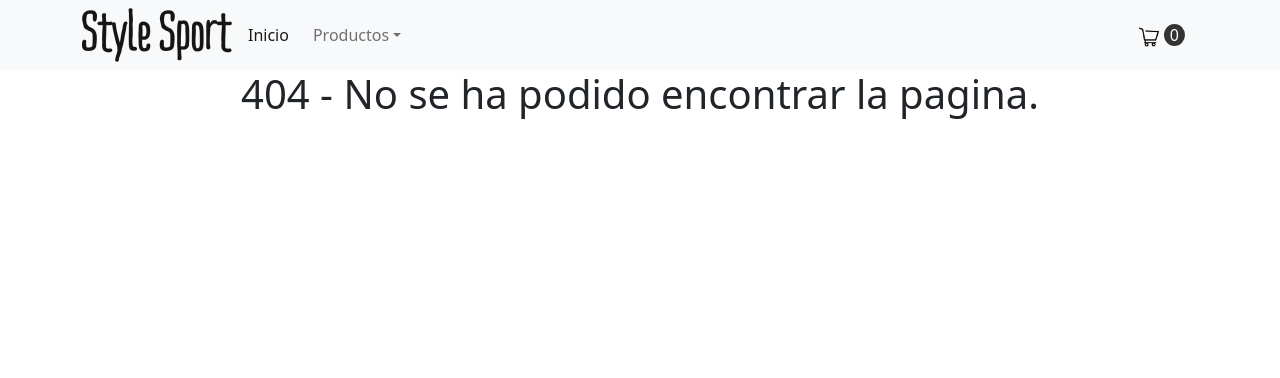
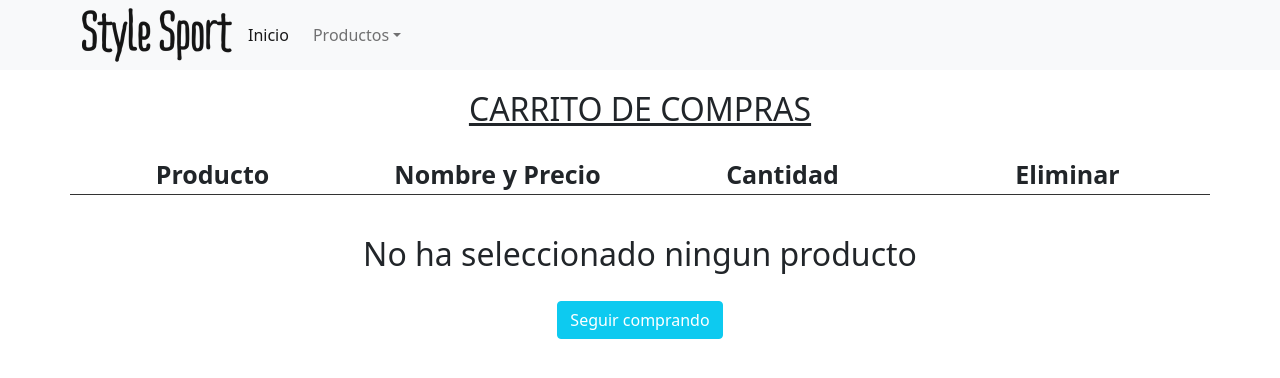
Before and after one commit to GodoyAlexis/alexisGodoy-gaming-ecommerce-31180, a React (Create React App) app: page /cart in a window 1280 px wide. Before the commit this address had no page. Shown: the top 378 px of the page. Built offline with nearby package versions, Linux system fonts and the light colour scheme.

Commit message:
desafio cart view completado

```diff
--- a/src/App.js
+++ b/src/App.js
@@ -7,6 +7,7 @@ import Detail from "./pages/Detail";
 import NotFound from "./pages/NotFound";
 import ProductCategory from "./pages/ProductCategory";
 import { CartProvider } from "./context/CartContext";
+import Cart from "./pages/Cart";
 
 // or less ideally
 
@@ -20,6 +21,7 @@ function App() {
             <Route path="/" element={<Home />} />
             <Route path="/product/:id" element={<Detail />} />
             <Route path="/products/:category" element={<ProductCategory />} />
+            <Route path="/cart" element={<Cart />} />
             <Route path="*" element={<NotFound />} />
           </Routes>
         </BrowserRouter>
--- /dev/null
+++ b/src/components/CartList/CartList.css
@@ -0,0 +1,8 @@
+.cartList{
+    border-bottom: 1px solid #333;
+    padding-bottom: 10px;
+}
+
+.info{
+    font-weight: bold;
+}
--- /dev/null
+++ b/src/components/CartList/CartList.js
@@ -0,0 +1,49 @@
+import "./CartList.css"
+import { useContext } from "react";
+import { Button, Card, Col, Row } from "react-bootstrap";
+import CartContext from "../../context/CartContext";
+
+const CartList = ({ product }) => {
+  const { removeProductToCart, addProductToCart, clearProductToCart } =
+    useContext(CartContext);
+
+  return (
+    <Row className="cartList d-flex align-items-center" key={product.id}>
+      <Col style={{width:"25%"}} className="mt-2">
+        <Card.Img variant="top" src={`/${product.image}`} />
+      </Col>
+      <Col style={{width:"25%", display:"flex", flexDirection:"column" }}>
+        <p className="info">{product.title}</p>
+        <p className="info">${product.price * product.amount}</p>
+      </Col>
+      <Col style={{width:"25%"}} className="d-flex align-items-center justify-content-center">
+        <Button
+          variant="default"
+          className="countButton"
+          onClick={() => removeProductToCart(product)}
+        >
+          -
+        </Button>
+        <p className="m-1">{product.amount}</p>
+        <Button
+          variant="default"
+          className="countButton"
+          onClick={() => addProductToCart(product)}
+        >
+          +
+        </Button>
+      </Col>
+      <Col style={{width:"25%"}}>
+        <Button variant="light">
+          <img
+            src="../delete.png"
+            alt="delete"
+            onClick={() => clearProductToCart(product)}
+          />
+        </Button>
+      </Col>
+    </Row>
+  );
+};
+
+export default CartList;
--- /dev/null
+++ b/src/components/CartPageItems/CartPageItems.css
@@ -0,0 +1,5 @@
+.titleCart{
+    font-size: 25px;
+    font-weight: bold;
+    border-bottom: 1px solid #333;
+}
--- /dev/null
+++ b/src/components/CartPageItems/CartPageItems.js
@@ -0,0 +1,94 @@
+import "./CartPageItems.css";
+import { useContext } from "react";
+import { Button, Col, Container, Row } from "react-bootstrap";
+import CartContext from "../../context/CartContext";
+import CartList from "../CartList/CartList";
+import { Link } from "react-router-dom";
+
+const CartPageItems = () => {
+  const { cartListItems, quantityCart, totalPrice } = useContext(CartContext);
+
+  return (
+    <Container>
+      <h2
+        style={{
+          padding: "20px",
+          textTransform: "uppercase",
+          textDecoration: "underline",
+        }}
+      >
+        Carrito de compras
+      </h2>
+      <Row>
+        <Col className="titleCart" style={{ width: "25%" }}>
+          Producto
+        </Col>
+        <Col className="titleCart" style={{ width: "25%" }}>
+          Nombre y Precio
+        </Col>
+        <Col className="titleCart" style={{ width: "25%" }}>
+          Cantidad
+        </Col>
+        <Col className="titleCart" style={{ width: "25%" }}>
+          Eliminar
+        </Col>
+      </Row>
+      {cartListItems.map((cartItem) => {
+        return <CartList product={cartItem} />;
+      })}
+      <div style={{ padding: "20px" }}>
+        {quantityCart < 1 && (
+          <>
+            <h2 style={{ padding: "20px" }}>
+              No ha seleccionado ningun producto
+            </h2>
+            <Button variant="info">
+              <Link
+                className="text-white"
+                style={{ textDecoration: "none" }}
+                to="/products/leggins"
+              >
+                Seguir comprando
+              </Link>
+            </Button>
+          </>
+        )}
+      </div>
+      {quantityCart !== 0 && (
+        <>
+          <div
+            className="d-flex"
+            style={{
+              borderBottom: "1px solid #333",
+              paddingBottom: "30px",
+              paddingRight: "30px",
+              paddingLeft: "30px",
+              fontSize: "20px",
+              fontWeight: "bold",
+              justifyContent: "space-between",
+            }}
+          >
+            <p>Subtotal:</p>
+            <span>${totalPrice}</span>
+          </div>
+
+          <div
+            className="d-flex"
+            style={{
+              padding: "30px 30px 10px 30px",
+              fontSize: "20px",
+              fontWeight: "bold",
+              justifyContent: "space-between",
+            }}
+          >
+            <p>Total:</p>
+            <span>${totalPrice*0.85}</span>
+          </div>
+          <h6 style={{textAlign:"start", marginBottom:"30px"}}>15% de descuento en la primera compra.</h6>
+        </>
+      )}
+    </Container>
+  );
+};
+
+export default CartPageItems;
--- a/src/components/CartWidget/CartWidget.css
+++ b/src/components/CartWidget/CartWidget.css
@@ -24,3 +24,7 @@ div > .countButton{
     right: 10px;
     margin-top: 10px;
 }
+
+div > .offcanvas-body{
+    padding: 5px;
+}
--- a/src/components/CartWidget/CartWidget.js
+++ b/src/components/CartWidget/CartWidget.js
@@ -1,26 +1,17 @@
 import "./CartWidget.css";
-import { Button, Col, Offcanvas, Row } from "react-bootstrap";
+import { Button, Offcanvas } from "react-bootstrap";
 import CartContext from "../../context/CartContext";
-import { useContext, useEffect, useState } from "react";
-import { Card } from "react-bootstrap";
+import { useContext, useState } from "react";
+
+import CartList from "../CartList/CartList";
+import { Link } from "react-router-dom";
 
 const CartWidget = () => {
   const [show, setShow] = useState(false);
-  const [quantityCart, setQuantityCart] = useState(0);
 
   const handleClose = () => setShow(false);
   const handleShow = () => setShow(true);
-  const {
-    cartListItems,
-    removeProductToCart,
-    addProductToCart,
-    clearProductToCart,
-    clearCart,
-  } = useContext(CartContext);
-
-  useEffect(() => {
-    setQuantityCart(cartListItems.length);
-  }, [cartListItems]);
+  const { cartListItems, clearCart, quantityCart } = useContext(CartContext);
 
   return (
     <>
@@ -34,52 +25,31 @@ const CartWidget = () => {
         </Offcanvas.Header>
         <Offcanvas.Body>
           {cartListItems.map((cartItem) => {
-            return (
-              <Row className="d-flex align-items-center" key={cartItem.id}>
-                <Col md={3} className="mt-2">
-                  <Card.Img variant="top" src={`/${cartItem.image}`} />
-                </Col>
-                <Col md={4}>
-                  <p>{cartItem.title}</p>
-                </Col>
-                <Col
-                  md={3}
-                  className="d-flex align-items-center justify-content-center"
-                >
-                  <Button
-                    variant="default"
-                    className="countButton"
-                    onClick={() => removeProductToCart(cartItem)}
-                  >
-                    -
-                  </Button>
-                  <p className="m-1">{cartItem.amount}</p>
-                  <Button
-                    variant="default"
-                    className="countButton"
-                    onClick={() => addProductToCart(cartItem)}
-                  >
-                    +
-                  </Button>
-                </Col>
-                <Col md={2}>
-                  <Button variant="light">
-                    <img
-                      src="../delete.png"
-                      alt="delete"
-                      onClick={() => clearProductToCart(cartItem)}
-                    />
-                  </Button>
-                </Col>
-              </Row>
-            );
+            return <CartList product={cartItem} />;
           })}
           {quantityCart !== 0 ? (
-            <Button className="clearCart" variant="outline-secondary" onClick={() => clearCart()}>Vaciar carrito</Button>
+            <Button
+              className="clearCart"
+              variant="outline-secondary"
+              onClick={() => clearCart()}
+            >
+              Vaciar carrito
+            </Button>
           ) : (
             <h5 className="text-center">No ha seleccionado ningun producto!</h5>
           )}
         </Offcanvas.Body>
+        {quantityCart !== 0 && (
+          <Button variant="info">
+            <Link
+              className="text-white"
+              style={{ textDecoration: "none" }}
+              to="/cart"
+            >
+              Finalizar Compra
+            </Link>
+          </Button>
+        )}
       </Offcanvas>
     </>
   );
--- a/src/components/NavBar/NavBar.js
+++ b/src/components/NavBar/NavBar.js
@@ -1,11 +1,15 @@
 import "./NavBar.css";
-import React from "react";
+import React, { useContext } from "react";
 import { Navbar, Container, NavDropdown, Nav } from "react-bootstrap";
 import CartWidget from "../CartWidget/CartWidget";
 import { Link } from "react-router-dom";
+import CartContext from "../../context/CartContext";
 
 // UpperCamelCase
 const NavBar = () => {
+  const { cartListItems } =
+  useContext(CartContext);
+
   return (
     <Navbar bg="light" expand="lg">
       <Container>
@@ -23,9 +27,9 @@ const NavBar = () => {
               <NavDropdown.Item href="#action/3.2"><Link className="linkItem" to="/products/tops">Tops</Link></NavDropdown.Item>
             </NavDropdown>
           </Nav>
-          <Nav>
+          {cartListItems.length > 0 && <Nav>
             <CartWidget className="cartWidget" />
-          </Nav>
+          </Nav>}
         </Navbar.Collapse>
       </Container>
     </Navbar>
--- a/src/context/CartContext.js
+++ b/src/context/CartContext.js
@@ -1,9 +1,23 @@
-import { createContext, useState } from "react";
+import { createContext, useEffect, useState } from "react";
 
 const CartContext = createContext();
 
 const CartProvider = ({ children }) => {
   const [cartListItems, setCartListItems] = useState([]);
+  const [quantityCart, setQuantityCart] = useState(0);
+  const [totalPrice, setTotalPrice] = useState(0);
+
+  useEffect(() => {
+    let totalPriceAux = 0;
+    cartListItems.forEach((product) => {
+      totalPriceAux = totalPriceAux + product.price * product.amount;
+    });
+    setTotalPrice(totalPriceAux);
+  }, [cartListItems]);
+
+  useEffect(() => {
+    setQuantityCart(cartListItems.length);
+  }, [cartListItems]);
 
   const addProductToCart = (product) => {
     const inCart = cartListItems.find(
@@ -56,6 +70,8 @@ const CartProvider = ({ children }) => {
     removeProductToCart,
     clearProductToCart,
     clearCart,
+    quantityCart,
+    totalPrice,
   };
 
   return <CartContext.Provider value={data}>{children}</CartContext.Provider>;
--- /dev/null
+++ b/src/pages/Cart.js
@@ -0,0 +1,11 @@
+import CartPageItems from "../components/CartPageItems/CartPageItems";
+
+const Cart = () => {
+  return (
+    <div>
+      <CartPageItems />
+    </div>
+  );
+};
+
+export default Cart;
```
